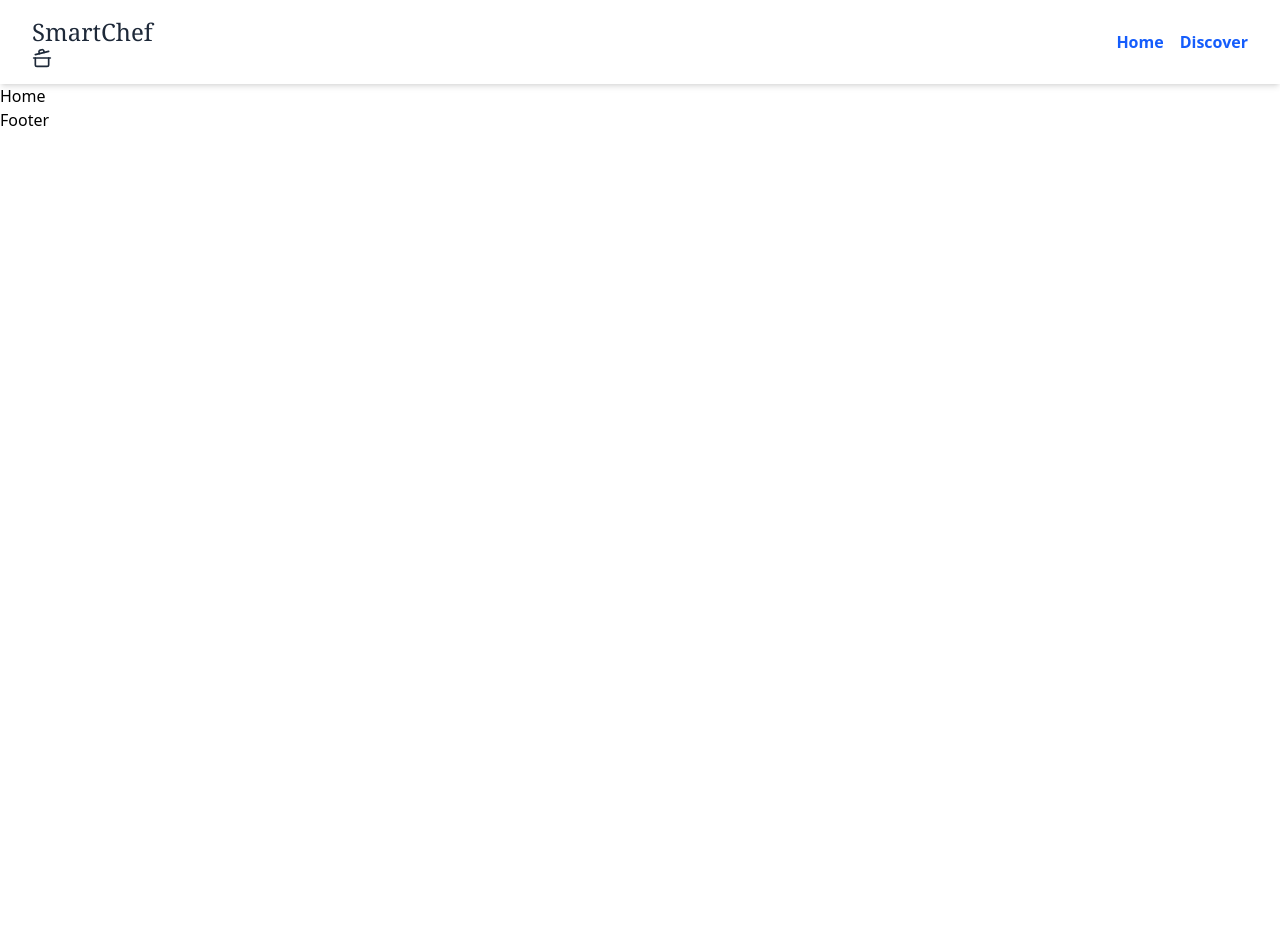
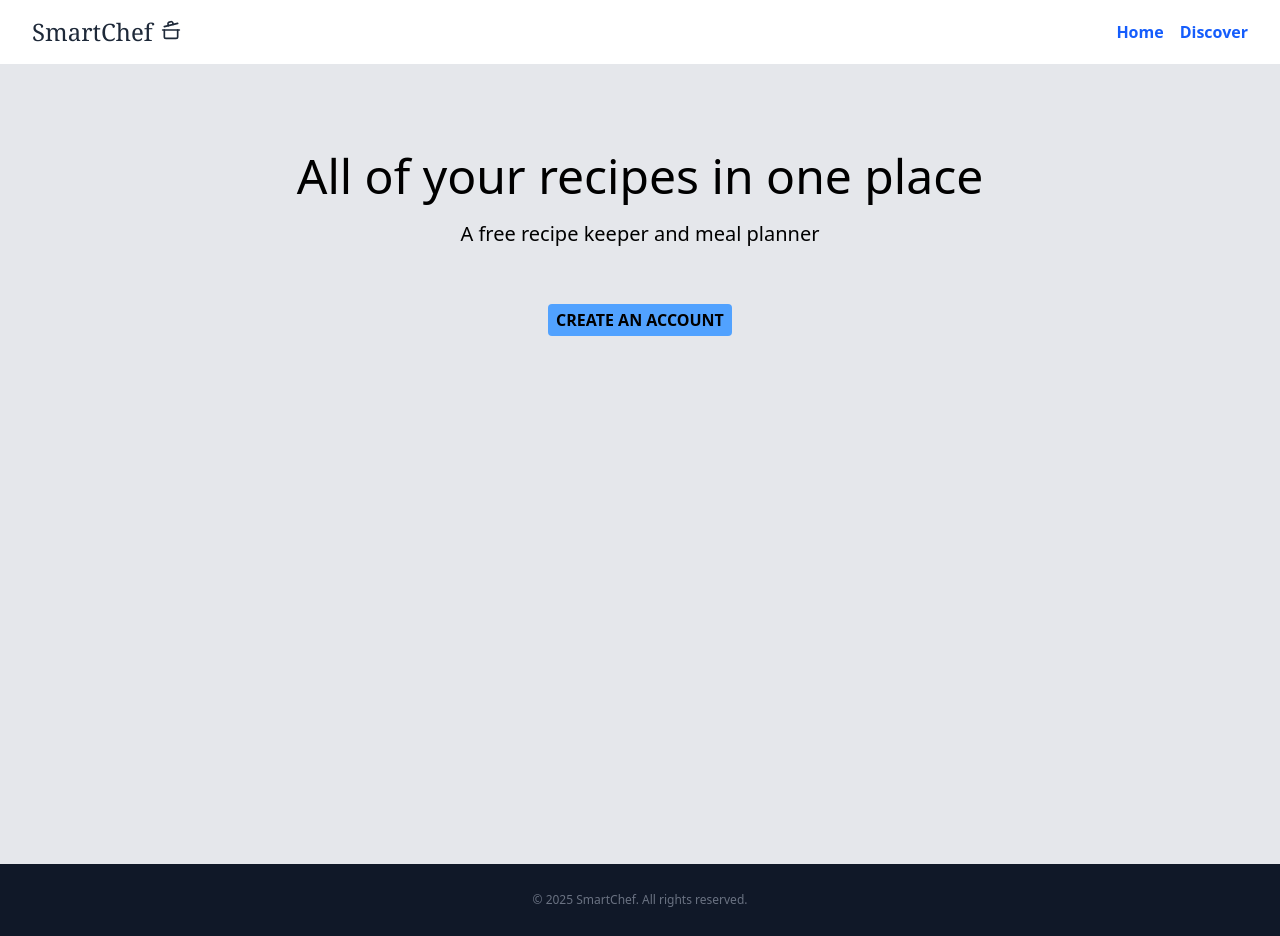
Before and after one commit to Vasuki-84/Recipe-Finder-and-Organizer-App, a React (Vite) app in the folder recipe-finder-and-organizer-app/: page / in a window 1280 px wide. Before the commit the page ends 800 px from the top, so only its background shows below. Built offline with nearby package versions, Linux system fonts and the light colour scheme.

Commit message:
added basic styling for home page

```diff
--- a/recipe-finder-and-organizer-app/package.json
+++ b/recipe-finder-and-organizer-app/package.json
@@ -11,7 +11,6 @@
   },
   "dependencies": {
     "@tailwindcss/vite": "^4.1.15",
-
     "lucide-react": "^0.546.0",
     "react": "^19.2.0",
     "react-dom": "^19.1.1",
--- a/recipe-finder-and-organizer-app/src/Components/Footer.jsx
+++ b/recipe-finder-and-organizer-app/src/Components/Footer.jsx
@@ -1,9 +1,16 @@
-import React from 'react'
+import React from "react";
 
 function Footer() {
   return (
-    <div>Footer</div>
-  )
+    <footer className="bg-gray-900 text-gray-300 py-2">
+
+
+
+        <div className="text-center text-xs text-gray-500 m-2 border-gray-700 p-3">
+          © {new Date().getFullYear()} SmartChef. All rights reserved.
+     </div>
+    </footer>
+  );
 }
 
-export default Footer
+export default Footer;
--- a/recipe-finder-and-organizer-app/src/Components/Navbar.jsx
+++ b/recipe-finder-and-organizer-app/src/Components/Navbar.jsx
@@ -7,7 +7,7 @@ function Navbar() {
     <div>
 
        <nav className='flex justify-between items-center px-8 py-4 bg-white shadow-md'>
-        <h1 className='text-2xl font-serif text-gray-800'>SmartChef< CookingPot size={20}/></h1>
+        <h1 className='text-2xl font-serif text-gray-800 flex gap-2'>SmartChef <span className='mt-1'><CookingPot size={20}/></span></h1>
         <div className='space-x-4'>
           <Link className='text-blue-600 font-semibold' to="/">Home</Link>
           <Link className='text-blue-600 font-semibold' to="/discover">Discover</Link>
--- a/recipe-finder-and-organizer-app/src/Pages/Home.jsx
+++ b/recipe-finder-and-organizer-app/src/Pages/Home.jsx
@@ -1,9 +1,20 @@
-import React from 'react'
+import React from "react"
+
 
 function Home() {
   return (
-    <div>Home</div>
-  )
+    <div className="min-h-screen p-7 bg-gray-200">
+
+        <div className="flex flex-col gap-5 text-center mt-15 m-10 ">
+          <h2 className="text-5xl ">All of your recipes in one place</h2>
+          <p className="text-xl ">A free recipe keeper and meal planner</p>
+        </div>
+        <div className="text-center ">
+          <button className="mt-4 bg-blue-400 px-2 py-1 rounded font-semibold  "> CREATE AN ACCOUNT</button>
+        </div>
+
+    </div>
+  );
 }
 
-export default Home
+export default Home;
--- /dev/null
+++ b/recipe-finder-and-organizer-app/src/Pages/Login.jsx
@@ -0,0 +1,9 @@
+import React from 'react'
+
+function Login() {
+  return (
+    <div>Login</div>
+  )
+}
+
+export default Login
```
